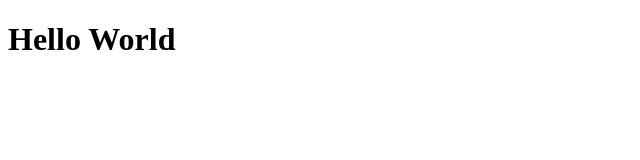
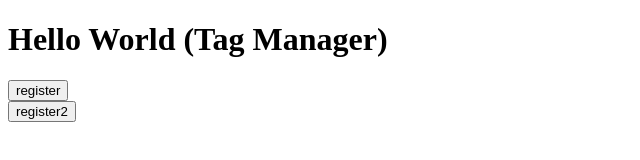
Before and after one commit to baejinny/test-google-analytics-website, a plain HTML site: page index.html in a window 1280 px wide. Shown: the whole page, without its empty margins (0-640 px from the left). Drawn offline with Linux system fonts and the light colour scheme.

Commit message:
Add files via upload

```diff
--- a/index.html
+++ b/index.html
@@ -7,6 +7,8 @@
     <title>Document</title>
     <!-- Global site tag (gtag.js) - Google Analytics -->
 <script async src="https://www.googletagmanager.com/gtag/js?id=G-VR74TDS8ZR"></script>
+<script async src="https://www.googletagmanager.com/gtag/js?id=GTM-5RDWV9Z"></script>
+
 <script>
   window.dataLayer = window.dataLayer || [];
   function gtag(){dataLayer.push(arguments);}
@@ -24,6 +26,8 @@
   <!-- End Google Tag Manager -->
 </head>
 <body>
-    <h1>Hello World</h1>
+  <h1>Hello World (Tag Manager)</h1>
+  <button id="register">register</button><br>
+  <button id="register2">register2</button>
 </body>
 </html>
```
